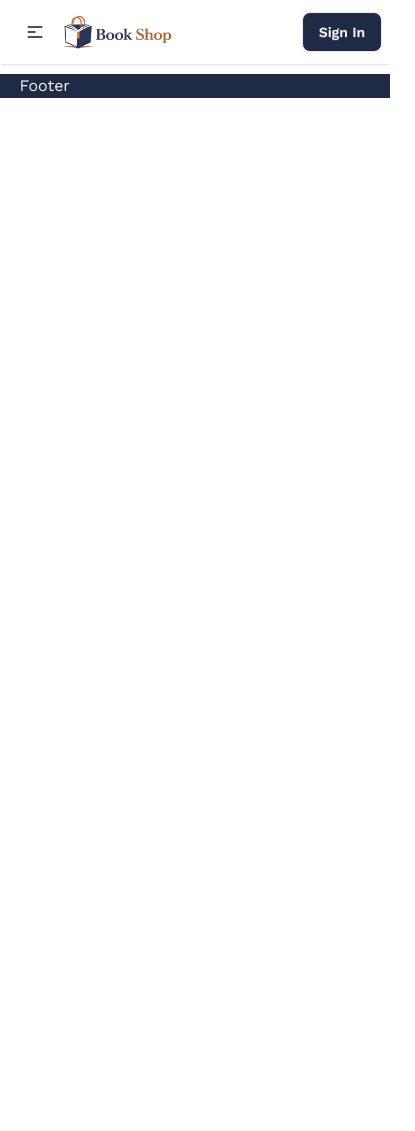
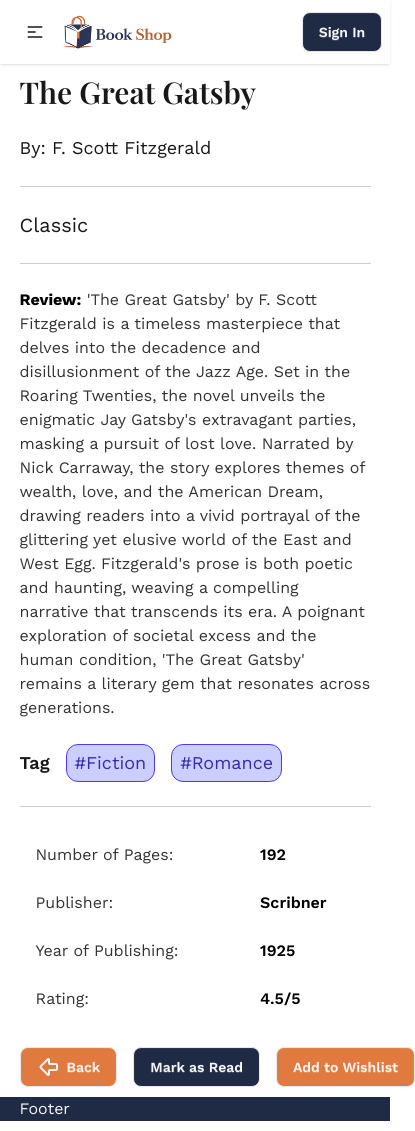
Before and after one commit to khanm206/book_shop, a React (Vite) app: page /book_details/1 in a window 390 px wide. Shown: the whole page, 415 px wide, since content can reach past the window. Before the commit the page ends 844 px from the top, so only its background shows below. Built offline with nearby package versions, Linux system fonts and the light colour scheme; a web font is replaced by a local one.

Commit message:
books details card added || 11 April 2026 04:52 AM}

```diff
--- a/src/components/bookDetails/BookDetails.jsx
+++ b/src/components/bookDetails/BookDetails.jsx
@@ -1,9 +1,22 @@
+import axios from "axios";
 import React from "react";
-import { useParams } from "react-router";
+import { Suspense } from "react";
+import BookDetailsCard from "./BookDetailsCard";
+import { PulseLoader } from "react-spinners";
 
 const BookDetails = () => {
-  const params = useParams();
-  return <div></div>;
+  const booksPromise = axios.get("/booksData.json");
+  return (
+    <Suspense
+      fallback={
+        <div className="flex justify-center items-center h-dvh w-dvw">
+          <PulseLoader color={"#1f2a44"} size={25}></PulseLoader>
+        </div>
+      }
+    >
+      <BookDetailsCard booksPromise={booksPromise} />
+    </Suspense>
+  );
 };
 
 export default BookDetails;
--- /dev/null
+++ b/src/components/bookDetails/BookDetailsCard.jsx
@@ -0,0 +1,98 @@
+import { ArrowBigLeft } from "lucide-react";
+import React from "react";
+import { use } from "react";
+import { Link, useParams } from "react-router";
+
+const BookDetailsCard = ({ booksPromise }) => {
+  const booksData = use(booksPromise);
+  const books = booksData.data;
+  const { id } = useParams();
+  const selectedBook = books.find((book) => book.bookId == id);
+  const {
+    bookName,
+    author,
+    image,
+    rating,
+    category,
+    tags,
+    review,
+    totalPages,
+    publisher,
+    yearOfPublishing,
+  } = selectedBook;
+  return (
+    <section>
+      <div className="md:grid md:grid-cols-2 gap-6 items-center lg:max-h-dvh">
+        <div className=" p-20 bg-base-200 hidden md:flex justify-center items-center">
+          <img
+            src={image}
+            alt="Book Cover"
+            className="max-h-[60vh] w-auto object-contain"
+          />
+        </div>
+        <div className="space-y-6">
+          <h1 className="text-3xl font-semibold">{bookName}</h1>
+          <p className="text-lg">By: {author}</p>
+          <hr className="text-black/20" />
+          <p className="text-xl">{category}</p>
+          <hr className="text-black/20" />
+          <p className="text-black/80 text-base">
+            <span className="font-bold text-black">Review:</span> {review}
+          </p>
+          <div className="flex gap-4 items-center">
+            <p className="text-lg font-semibold">Tag</p>
+            {tags.map((tag, index) => (
+              <p
+                key={index}
+                className="w-fit px-2 py-1 bg-indigo-400/40 border rounded-xl border-indigo-600 text-indigo-800 text-lg"
+              >
+                #{tag}
+              </p>
+            ))}
+          </div>
+          <hr className="text-black/20" />
+          <table className="table">
+            <tr>
+              <td className="text-black/80 text-base">Number of Pages:</td>{" "}
+              <td className="text-black text-base font-semibold">
+                {totalPages}
+              </td>
+            </tr>
+            <tr>
+              <td className="text-black/80 text-base">Publisher:</td>{" "}
+              <td className="text-black text-base font-semibold">
+                {publisher}
+              </td>
+            </tr>
+            <tr>
+              <td className="text-black/80 text-base">Year of Publishing:</td>{" "}
+              <td className="text-black text-base font-semibold">
+                {yearOfPublishing}
+              </td>
+            </tr>
+            <tr>
+              <td className="text-black/80 text-base">Rating:</td>{" "}
+              <td className="text-black text-base font-semibold">{rating}/5</td>
+            </tr>
+          </table>
+          <div className="flex gap-4">
+            <Link
+              to={"/"}
+              className="btn bgs rounded-lg transition hover:scale-110"
+            >
+              <ArrowBigLeft /> Back
+            </Link>
+            <button className="btn bgp rounded-lg transition hover:scale-110">
+              Mark as Read
+            </button>
+            <button className="btn bgs rounded-lg transition hover:scale-110">
+              Add to Wishlist
+            </button>
+          </div>
+        </div>
+      </div>
+    </section>
+  );
+};
+
+export default BookDetailsCard;
--- a/src/components/homepage/loadBook/Card.jsx
+++ b/src/components/homepage/loadBook/Card.jsx
@@ -1,11 +1,12 @@
 import { Star } from "lucide-react";
 import React from "react";
+import { Link } from "react-router";
 
 const Card = ({ book }) => {
   const { bookId, bookName, author, image, rating, category, tags } = book;
 
   return (
-    <div className="hover-3d">
+    <Link to={`/book_details/${bookId}`} className="hover-3d">
       <div className="card bg-base-100 shadow-sm h-full">
         <figure className="p-10">
           <img
@@ -38,7 +39,7 @@ const Card = ({ book }) => {
           </div>
         </div>
       </div>
-    </div>
+    </Link>
   );
 };
 
```
